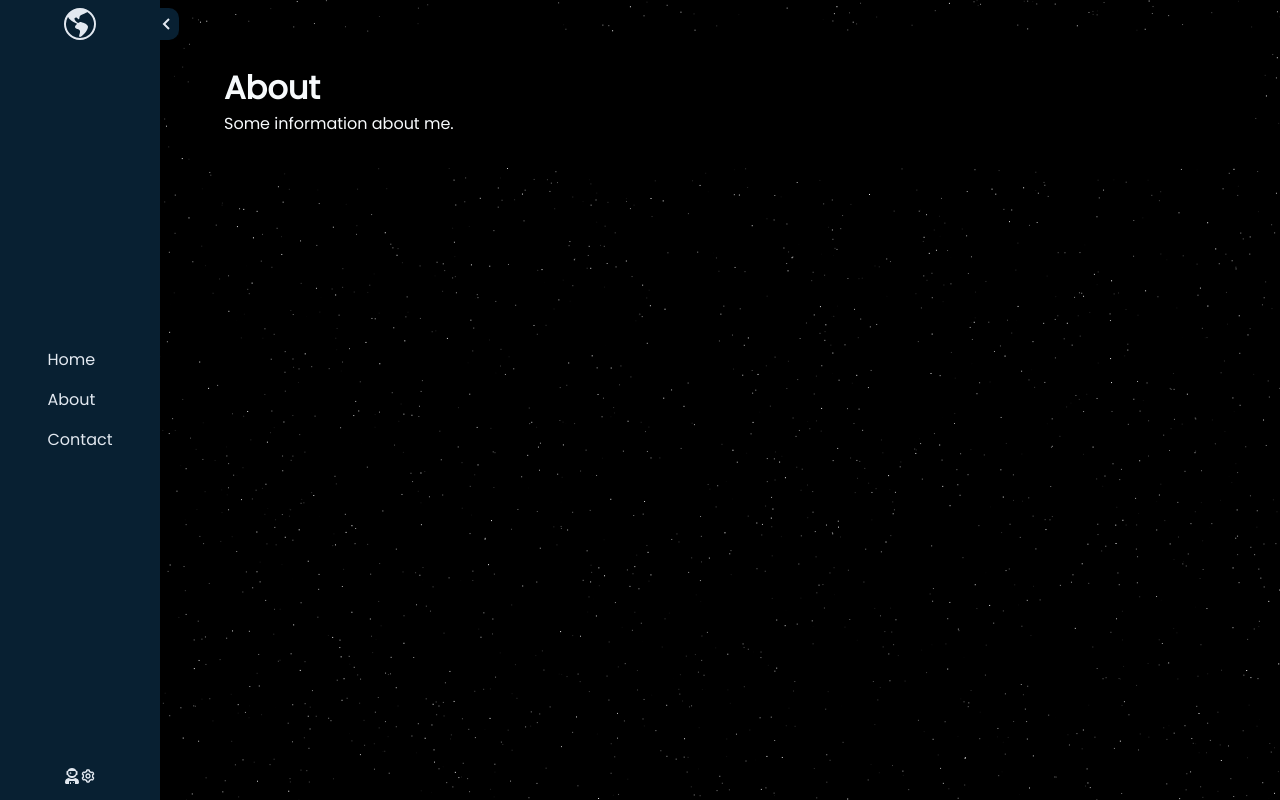
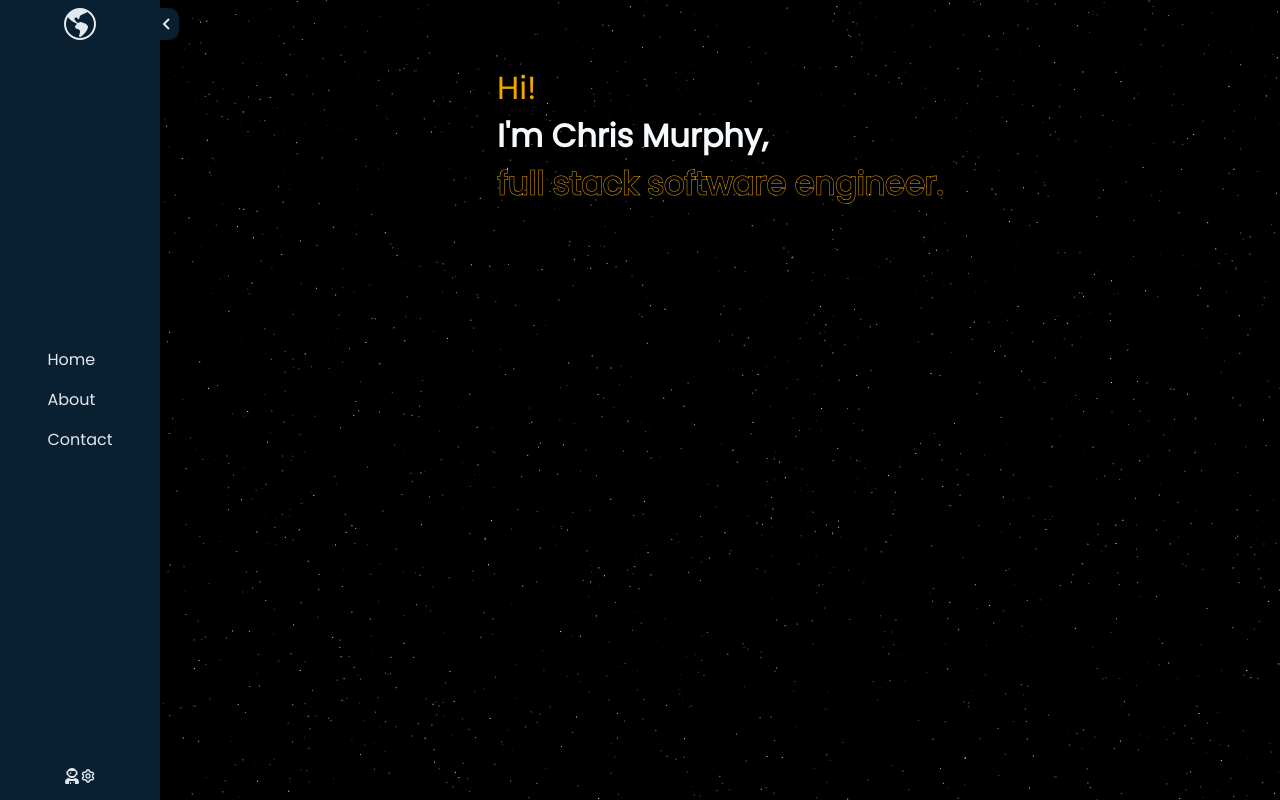
Before and after one commit to cmurp/portfolio_site, a React (Create React App) app: page /about in a window 1280 px wide. Built offline with nearby package versions, Linux system fonts and the light colour scheme.

Commit message:
add about me intro

```diff
--- a/src/components/about.tsx
+++ b/src/components/about.tsx
@@ -1,21 +1,49 @@
 import styled from "styled-components";
 
-const StyledAbout = styled.div`
+const Container = styled.div`
     display: flex;
     flex-direction: column;
+    height: 100vh;
+    align-items: center;
+`;
+
+const HelloWorld = styled.div`
     flex: 1;
     padding: 2rem;
-    overflow-y: scroll;
-    background-color: ${(props: any) => props.theme.colors.main};
+    /* background-color: #00000099; */
     color: ${(props: any) => props.theme.colors.textPrimary};
+    font-size: 2rem;
+    `;
+
+const UnderstatedHello = styled.h1`
+    font-size: 2rem;
+    color: ${(props: any) => props.theme.colors.accent};
+    font-weight: normal;
 `;
+
+const BoldName = styled.h1`
+    font-size: 2rem;
+    color: ${(props: any) => props.theme.colors.textPrimary};
+
+`;
+
+const AccentedDescription = styled.h1`
+    font-size: 2rem;
+    font-weight: bold;
+    color: #0000;
+    -webkit-text-stroke: .5px ${(props: any) => props.theme.colors.accent};
+`;
+
 
 const About = () => {
     return (
-        <StyledAbout>
-            <h1>About</h1>
-            <p>Some information about me.</p>
-        </StyledAbout>
+        <Container>
+            <HelloWorld>
+                <UnderstatedHello>Hi!</UnderstatedHello>
+                <BoldName>I'm Chris Murphy,</BoldName>
+                <AccentedDescription>full stack software engineer.</AccentedDescription>
+            </HelloWorld>
+        </Container>
     )};
 
 export default About;
```
